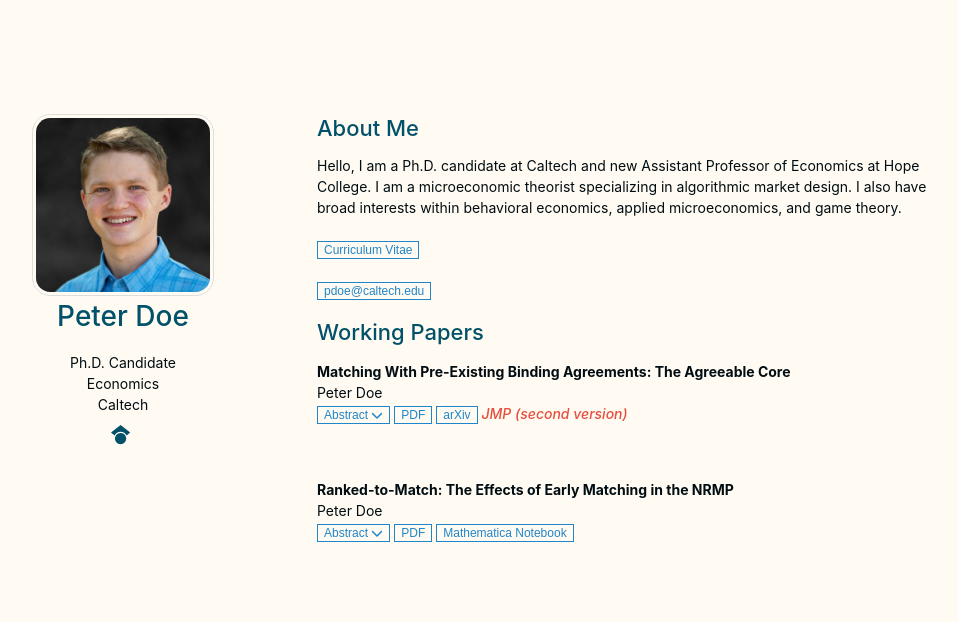
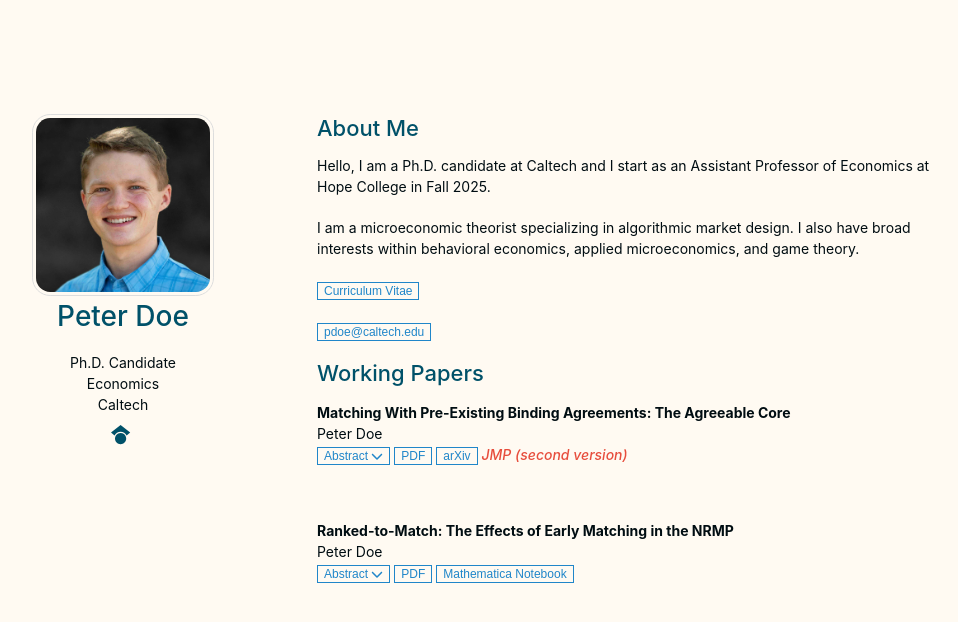
Before and after one commit to Pita-Dough/Pita-Dough.github.io, a Jekyll site: the page built from index.md, in a window 1280 px wide and 900 px high. Shown: the top 622 px of the window, without its empty margins (153-1111 px from the left). Built offline with Jekyll 4.4.1, drawn with Linux system fonts in a browser that asks for light colours; nearby versions of some CDN libraries; a style sheet for code colours, icons or effects is not loaded; our own code applies the rules of GitHub Pages for plain Markdown files.

Commit message:
Update index.md

```diff
--- a/index.md
+++ b/index.md
@@ -4,7 +4,9 @@
 
 ## About Me
 
-Hello, I am a Ph.D. candidate at Caltech and new Assistant Professor of Economics at Hope College. I am a microeconomic theorist specializing in algorithmic market design. I also have broad interests within behavioral economics, applied microeconomics, and game theory.
+Hello, I am a Ph.D. candidate at Caltech and I start as an Assistant Professor of Economics at Hope College in Fall 2025.
+
+I am a microeconomic theorist specializing in algorithmic market design. I also have broad interests within behavioral economics, applied microeconomics, and game theory.
 
 <a href="assets/files/CV-Doe.pdf" style="cursor:pointer"><button  class="btn btn-sm z-depth-0" role="button" target="_blank" style="font-size:12px;border:1px solid #2086c9;color:#2086c9;cursor:pointer;background-color:#fffaf2;">Curriculum Vitae</button></a>
 
```
